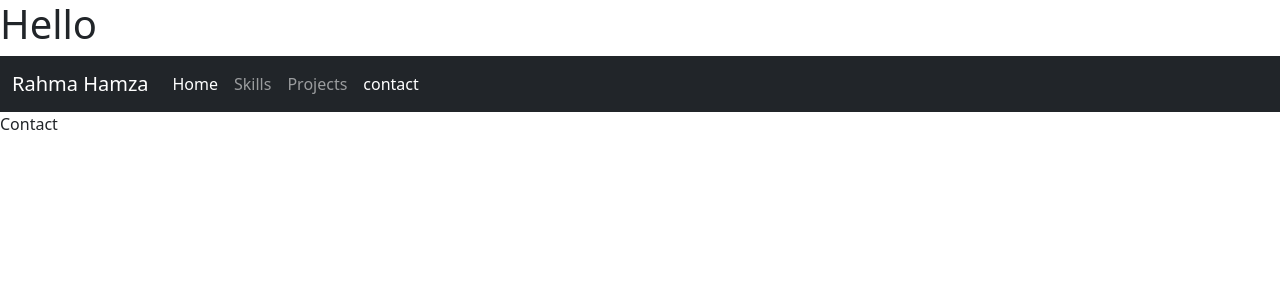
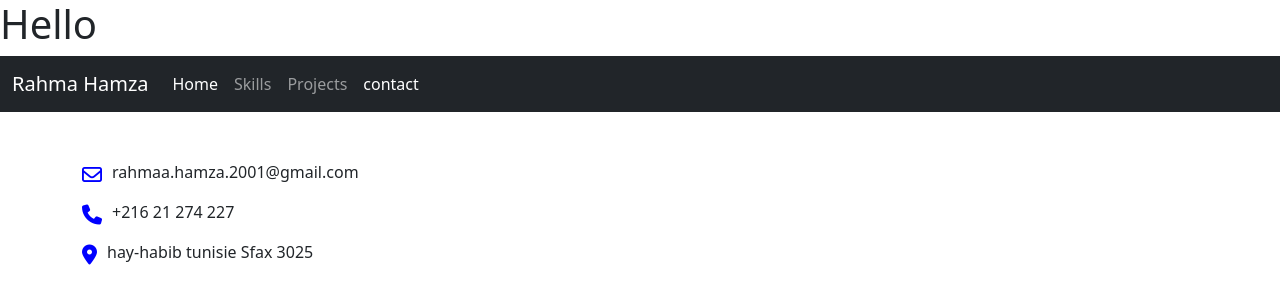
Before and after one commit to Rahma-HamzaDev/Portfolio, a React (Create React App) app in the folder portfolio/: page /contact in a window 1280 px wide. Shown: the top 304 px of the page. Built offline with nearby package versions, Linux system fonts and the light colour scheme.

Commit message:
complite the contact page

```diff
--- a/portfolio/public/index.html
+++ b/portfolio/public/index.html
@@ -5,11 +5,13 @@
     <link rel="icon" href="%PUBLIC_URL%/favicon.ico" />
     <meta name="viewport" content="width=device-width, initial-scale=1" />
     <meta name="theme-color" content="#000000" />
+
     <meta
       name="description"
       content="Web site created using create-react-app"
     />
     <link rel="apple-touch-icon" href="%PUBLIC_URL%/logo192.png" />
+    <link rel ="stylesheet" href ="https://cdnjs.cloudflare.com/ajax/libs/font-awesome/6.2.0/css/all.min.css">
     <!--
       manifest.json provides metadata used when your web app is installed on a
       user's mobile device or desktop. See https://developers.google.com/web/fundamentals/web-app-manifest/
--- a/portfolio/src/App.js
+++ b/portfolio/src/App.js
@@ -14,10 +14,12 @@
 
         <h1>Hello</h1>
         <Navbar />
+        <div className='container mt-5'>
         <Route exact path ="/"  component={Home} />
         <Route path ="/contact"  component={Contact} />
         <Route path ="/Skills"  component={Skills} />
         <Route path ="/Projects"  component={Projects} />
+        </div>
       </BrowserRouter>
     </div>
   );
--- a/portfolio/src/Pages/Contact.js
+++ b/portfolio/src/Pages/Contact.js
@@ -1,8 +1,36 @@
 import React from 'react'
-
+ const informations = {
+    email: 'rahmaa.hamza.2001@gmail.com',
+    phone: '+216 21 274 227',
+    address : {
+        country:'tunisie',
+        city : 'Sfax' ,
+        street : 'hay-habib',
+        postalCode : 3025,
+    }
+ }
 function Contact() {
   return (
-    <div>Contact</div>
+    <div>
+        <div className='contact-item'>
+        <i className="fa-regular fa-envelope custom-icon"></i>
+        <p className='contact-text' >
+                {informations.email}
+            </p>
+        </div>
+        <div className='contact-item'>
+        <i className="fa-sharp fa-solid fa-phone custom-icon"></i>
+        <p className='contact-text' >
+                {informations.phone}
+            </p>
+        </div>
+        <div>
+        <div className='contact-item'>
+        <i className="fa-solid fa-location-dot custom-icon"></i>
+            <p  className='contact-text' >{informations.address.street} {informations.address.country} {informations.address.city} {informations.address.postalCode}</p>
+       </div>
+        </div>
+        </div>
   )
 }
 
--- a/portfolio/src/components/Navbar.js
+++ b/portfolio/src/components/Navbar.js
@@ -4,25 +4,25 @@
 
 function Navbar() {
     return (
-        <nav class="navbar navbar-expand-lg navbar-dark bg-dark">
-            <div class="container-fluid">
-                <a class="navbar-brand" href="#">Rahma Hamza</a>
-                <button class="navbar-toggler" type="button" data-bs-toggle="collapse" data-bs-target="#navbarNav" aria-controls="navbarNav" aria-expanded="false" aria-label="Toggle navigation">
-                    <span class="navbar-toggler-icon"></span>
+        <nav className="navbar navbar-expand-lg navbar-dark bg-dark">
+            <div className="container-fluid">
+                <a className="navbar-brand" href="#">Rahma Hamza</a>
+                <button className="navbar-toggler" type="button" data-bs-toggle="collapse" data-bs-target="#navbarNav" aria-controls="navbarNav" aria-expanded="false" aria-label="Toggle navigation">
+                    <span className="navbar-toggler-icon"></span>
                 </button>
-                <div class="collapse navbar-collapse" id="navbarNav">
-                    <ul class="navbar-nav">
-                        <li class="nav-item">
+                <div className="collapse navbar-collapse" id="navbarNav">
+                    <ul className="navbar-nav">
+                        <li className="nav-item">
                             <NavLink to='/' className="nav-link">Home</NavLink>
                         </li>
-                        <li class="nav-item">
+                        <li className="nav-item">
                             <NavLink to='/Skills' className="nav-link">Skills</NavLink>
 
                         </li>
-                        <li class="nav-item">
+                        <li className="nav-item">
                           <NavLink to='/Projects' className="nav-link">Projects</NavLink>
                         </li>
-                        <li class="nav-item">
+                        <li className="nav-item">
                             <NavLink to='/contact' className="nav-link">contact</NavLink>
                         </li>
                     </ul>
--- a/portfolio/src/index.css
+++ b/portfolio/src/index.css
@@ -1,13 +1,13 @@
-body {
-  margin: 0;
-  font-family: -apple-system, BlinkMacSystemFont, 'Segoe UI', 'Roboto', 'Oxygen',
-    'Ubuntu', 'Cantarell', 'Fira Sans', 'Droid Sans', 'Helvetica Neue',
-    sans-serif;
-  -webkit-font-smoothing: antialiased;
-  -moz-osx-font-smoothing: grayscale;
+.contact-item {
+  display :flex;
+  align-items: center;
 }
 
-code {
-  font-family: source-code-pro, Menlo, Monaco, Consolas, 'Courier New',
-    monospace;
+.contact-text{
+margin-left: 10px;
 }
+.custom-icon {
+font-size: 20px;
+margin-bottom: 10px;
+color:blue;
+}
```
Also changed, not shown: portfolio/public/Images/My photo.jpg (added).
